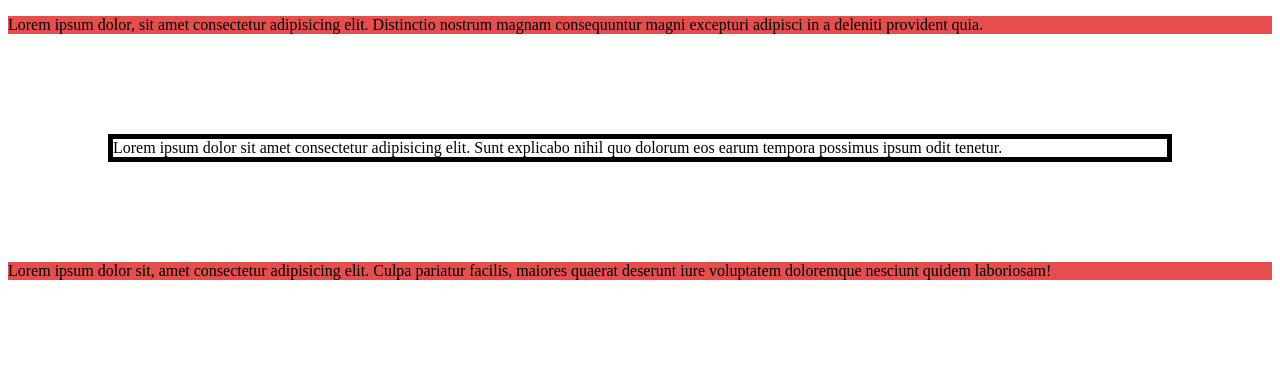
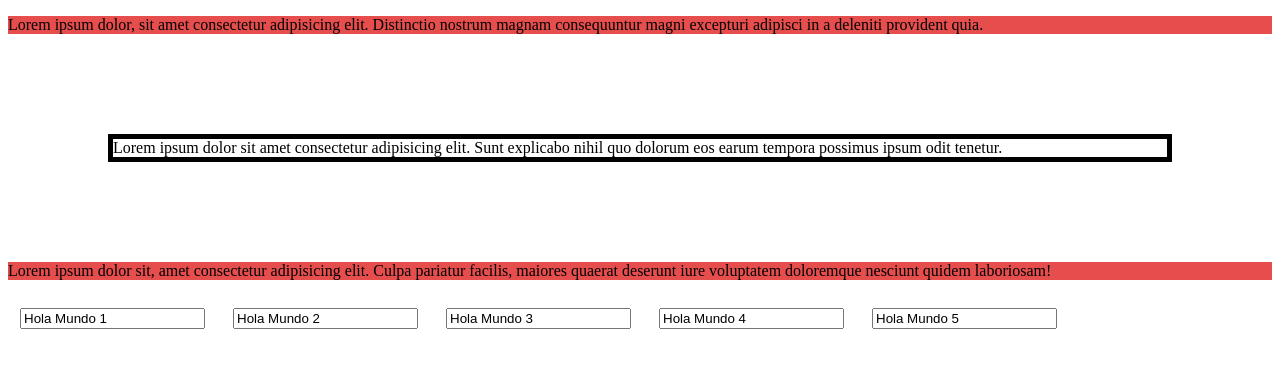
Before and after one commit to wrojas2/curso_3_html_css_bootstrap, a plain HTML site: page margin.html in a window 1280 px wide. Drawn offline with Linux system fonts and the light colour scheme.

Commit message:
Complemento Margin

```diff
--- a/margin.css
+++ b/margin.css
@@ -21,3 +21,7 @@
 .m-b{
     margin-bottom: 100px;
 }
+
+.m-auto{
+    margin: 12px;
+}
--- a/margin.html
+++ b/margin.html
@@ -11,5 +11,10 @@
     <p class="bc-black ">Lorem ipsum dolor, sit amet consectetur adipisicing elit. Distinctio nostrum magnam consequuntur magni excepturi adipisci in a deleniti provident quia.</p>
     <p class="m-t border m-l m-r m-b">Lorem ipsum dolor sit amet consectetur adipisicing elit. Sunt explicabo nihil quo dolorum eos earum tempora possimus ipsum odit tenetur.</p>
     <p class="bc-black">Lorem ipsum dolor sit, amet consectetur adipisicing elit. Culpa pariatur facilis, maiores quaerat deserunt iure voluptatem doloremque nesciunt quidem laboriosam!</p>
+    <input type="text" class="m-auto" value="Hola Mundo 1">
+    <input type="text" class="m-auto" value="Hola Mundo 2">
+    <input type="text" class="m-auto" value="Hola Mundo 3">
+    <input type="text" class="m-auto" value="Hola Mundo 4">
+    <input type="text" class="m-auto" value="Hola Mundo 5">
 </body>
 </html>
```
